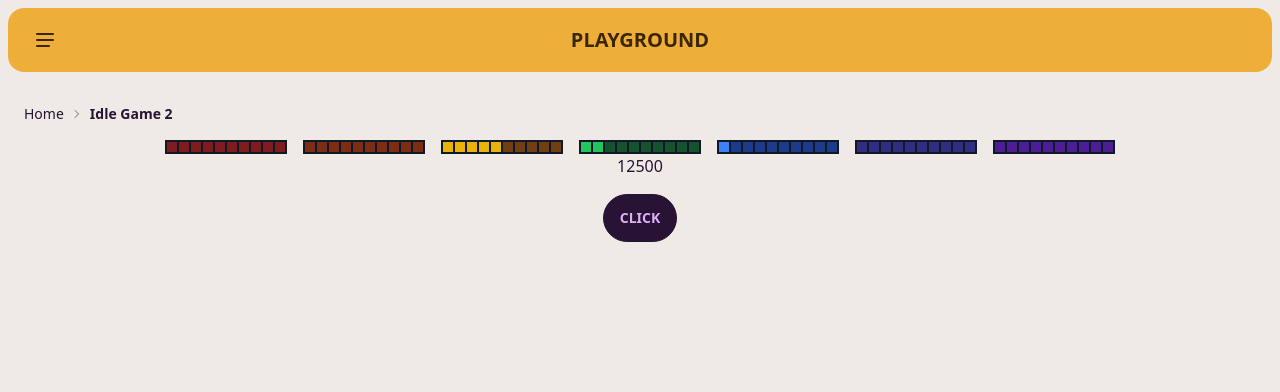
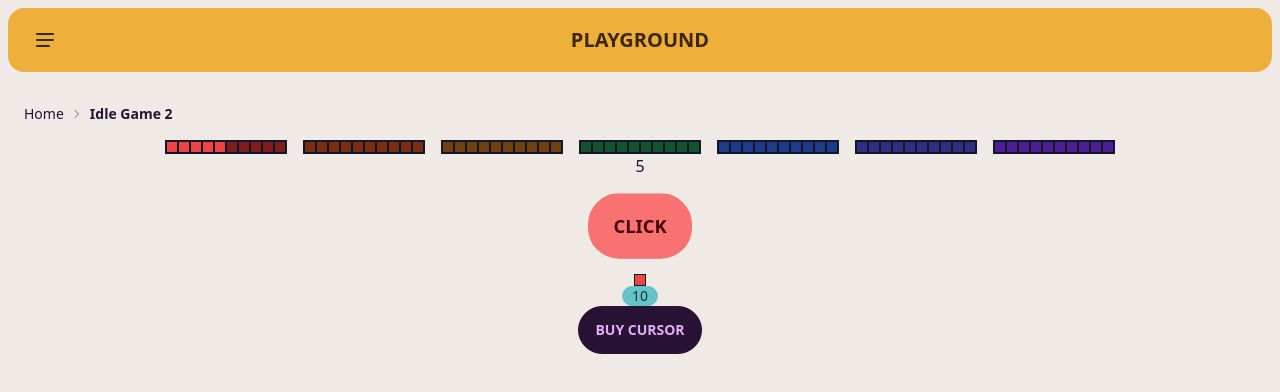
Before and after one commit to cakegod/svelte-kit-playground, a SvelteKit app: page /idle-game-2 in a window 1280 px wide. Shown: the top 392 px of the page. Built offline with nearby package versions, Linux system fonts and the light colour scheme.

Commit message:
feat: add buttons

```diff
--- a/src/routes/idle-game-2/+page.svelte
+++ b/src/routes/idle-game-2/+page.svelte
@@ -1,33 +1,46 @@
 <script lang="ts">
+	import Cell from './Cell.svelte';
 	import Cells from './Cells.svelte';
-	import { currency } from './store';
+	import { CELL_COLORS, RED } from './data';
+	import { currency, Upgrade, upgrades } from './store';
 
 	let currentCurrency = 0;
 
-	const cellColors: {
-		name: keyof typeof $currency;
-		filled: `bg-${keyof typeof $currency}-500`;
-		empty: `bg-${keyof typeof $currency}-900`;
-	}[] = [
-		{ name: 'red', filled: 'bg-red-500', empty: 'bg-red-900' },
-		{ name: 'orange', filled: 'bg-orange-500', empty: 'bg-orange-900' },
-		{ name: 'yellow', filled: 'bg-yellow-500', empty: 'bg-yellow-900' },
-		{ name: 'green', filled: 'bg-green-500', empty: 'bg-green-900' },
-		{ name: 'blue', filled: 'bg-blue-500', empty: 'bg-blue-900' },
-		{ name: 'indigo', filled: 'bg-indigo-500', empty: 'bg-indigo-900' },
-		{ name: 'violet', filled: 'bg-violet-500', empty: 'bg-violet-900' }
-	];
+	setInterval(() => (currentCurrency += 1), 1000);
 
-	setInterval(() => (currentCurrency += 10), 1);
+	$: currency.updateCurrency(Math.round(currentCurrency));
+	$: console.log(currentCurrency);
 
-	$: currency.updateCurrency(currentCurrency);
+	function buyUpgrade(upgrade: Upgrade) {
+		if (currentCurrency < upgrade.getPrice()) return;
+		currentCurrency -= upgrade.getPrice();
+		setInterval(() => (currentCurrency += upgrade.power), upgrade.interval);
+		upgrades.update(
+			$upgrades.map((u) => {
+				if (u.name === upgrade.name) {
+					upgrade.amount += 1;
+					return upgrade;
+				}
+				return u;
+			})
+		);
+	}
 </script>
 
 <div class="flex gap-4">
-	{#each cellColors as color}
-		<Cells filledColor={color.filled} emptyColor={color.empty} color={color.name} />
+	{#each CELL_COLORS as { color, filled: filledColor, empty: emptyColor }}
+		<Cells {filledColor} {emptyColor} {color} />
 	{/each}
 </div>
 
 <h2>{currentCurrency}</h2>
-<button class="btn m-4" on:click={() => (currentCurrency += 1)}>Click</button>
+{#key currentCurrency}
+	<button class="btn-error btn-lg btn m-4" on:click={() => (currentCurrency += 1)}>Click</button>
+{/key}
+
+{#each $upgrades as upgrade}
+	<Cell color={RED.filled} />
+	<span class="badge-primary badge">{upgrade.getPrice()}</span>
+
+	<button on:click={() => buyUpgrade(upgrade)} class="btn flex flex-col"> Buy cursor </button>
+{/each}
```
